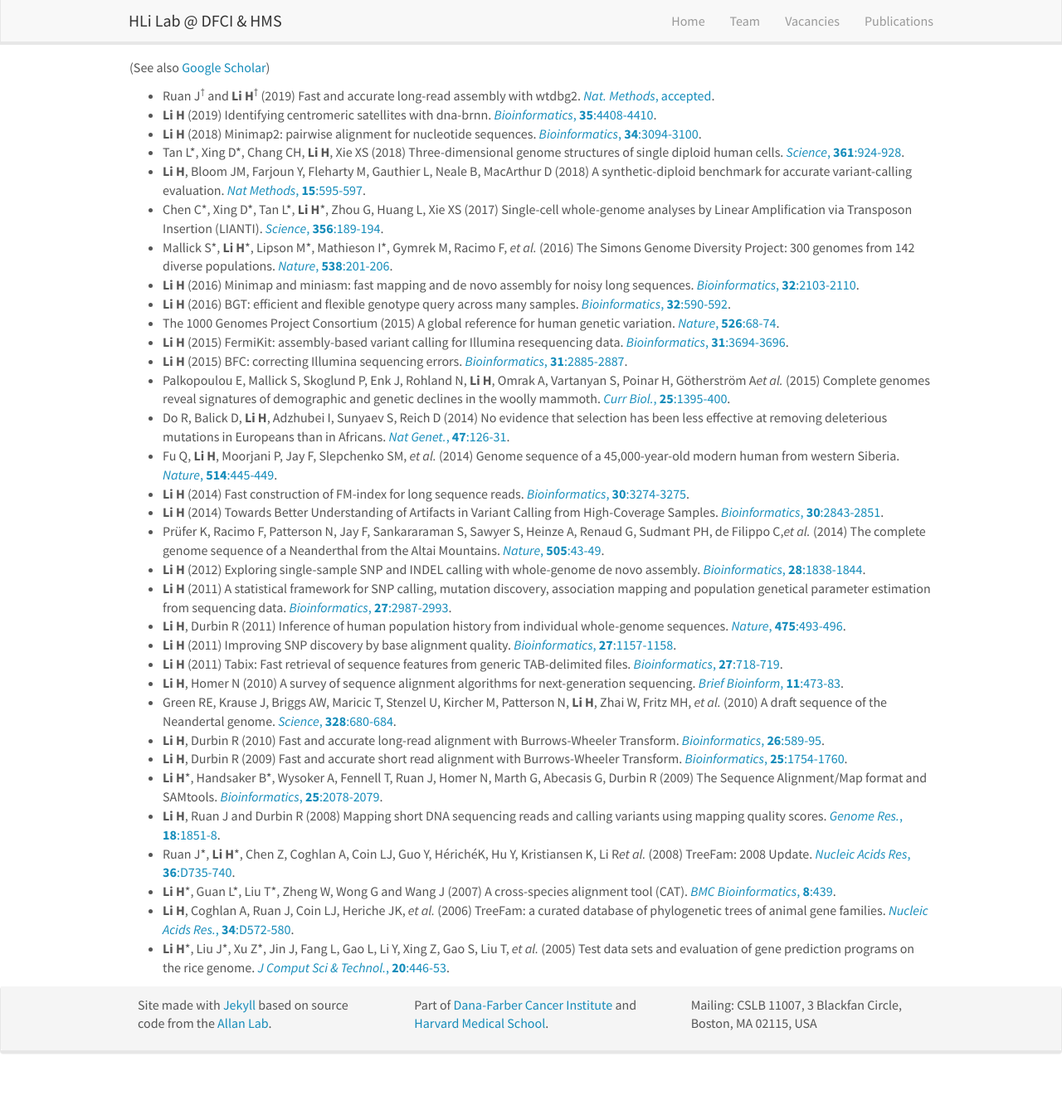
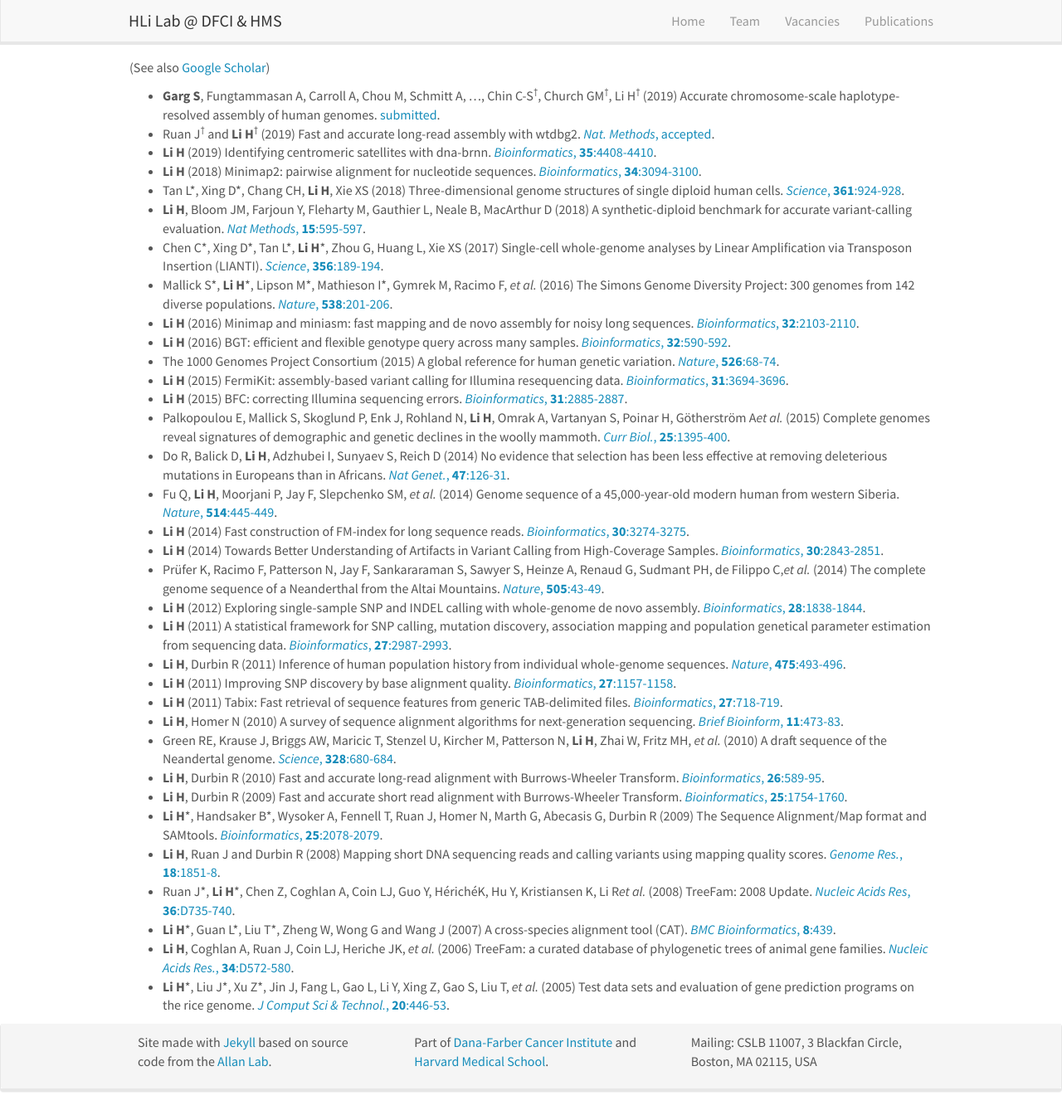
Before and after one commit to hlilab/hlilab.github.io, a Jekyll site: the page built from _pages/publications.md, in a window 1280 px wide and 1338 px high. Shown: the whole window at 83% size. Built offline with Jekyll 4.4.1, drawn with Linux system fonts in a browser that asks for light colours; nearby versions of some CDN libraries.

Commit message:
added a preprint

```diff
--- a/_data/recentpub.yml
+++ b/_data/recentpub.yml
@@ -1,3 +1,9 @@
+- title: "Accurate chromosome-scale haplotype-resolved assembly of human genomes"
+  authors: <b>Garg S</b>, Fungtammasan A, Carroll A, Chou M, Schmitt A, &hellip;, Chin C-S<sup>&#8224;</sup>, Church GM<sup>&#8224;</sup>, Li H<sup>&#8224;</sup>
+  year: 2019
+  url: https://www.biorxiv.org/content/10.1101/810341v1
+  display: submitted
+
 - title: "Fast and accurate long-read assembly with wtdbg2"
   authors: Ruan J<sup>&#8224;</sup> and <b>Li H</b><sup>&#8224;</sup>
   year: 2019
```
